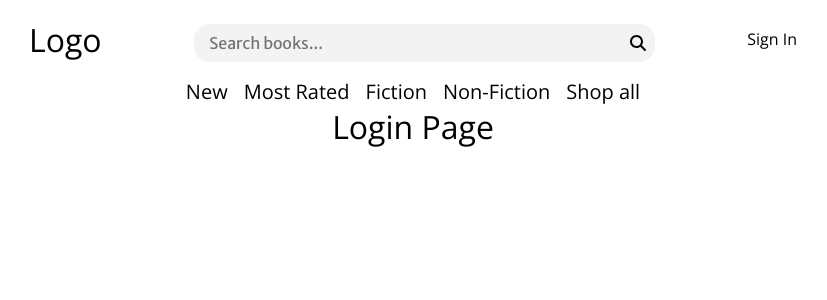
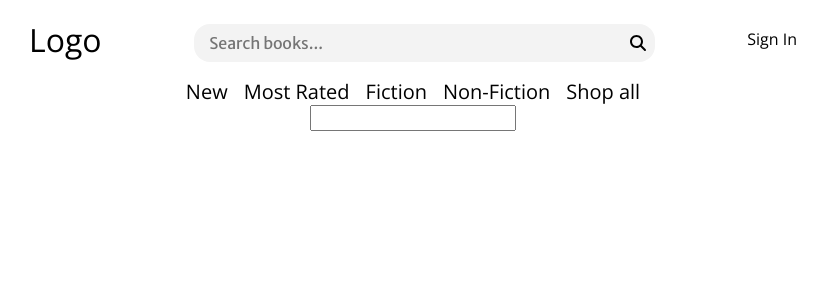
Before and after one commit to Dreamheart92/novel-journeys, a React (Vite) app: page /login in a window 1280 px wide. Shown: the top 300 px of the page, without its empty margins (227-1054 px from the left). Built offline with nearby package versions, Linux system fonts and the light colour scheme.

Commit message:
Update Login.jsx

```diff
--- a/src/pages/auth/login/Login.jsx
+++ b/src/pages/auth/login/Login.jsx
@@ -1,7 +1,15 @@
+import Form from "../../../components/form/Form.jsx";
+import {useForm} from "../../../hooks/useForm.js";
+import Input from "../../../components/shared/input/Input.jsx";
+
 export default function Login() {
+    const {formData, register} = useForm();
+
     return (
         <div>
-            <h1>Login Page</h1>
+            <Form>
+                <Input {...register("username")}/>
+            </Form>
         </div>
     )
 }
```
